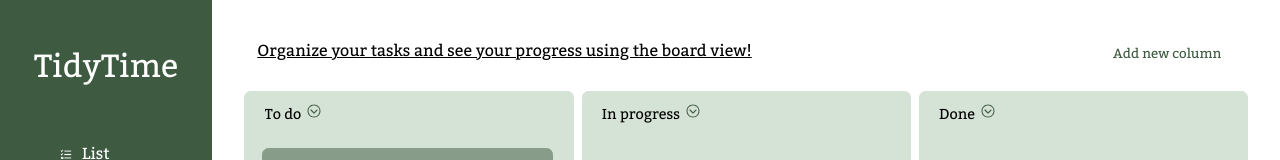
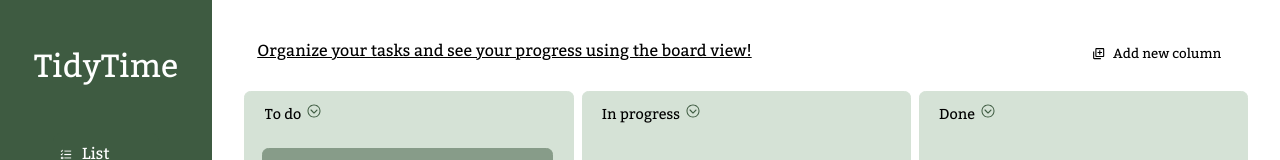
Before and after one commit to garciafdezpatricia/TidyTime, a Next.js app in the folder client/: page /board in a window 1280 px wide. Shown: the top 160 px of the page. Built offline with nearby package versions, Linux system fonts and the light colour scheme.

Commit message:
Added icon to button

```diff
--- a/client/src/components/Board/Board.scss
+++ b/client/src/components/Board/Board.scss
@@ -22,11 +22,13 @@
         }
 
         .add-column-button {
+            display: flex;
+            gap: .5rem;
             background-color: transparent;
             border-radius: .4rem;
             border: .1rem solid transparent;
             padding-inline: .8rem;
-            color: $primary-green;
+            color: $black;
             &:hover {
                 background-color: $hover-green;
             }
--- a/client/src/components/Board/Board.tsx
+++ b/client/src/components/Board/Board.tsx
@@ -2,6 +2,7 @@ import { useEffect, useState } from "react";
 import Column from "./Column";
 import { useTaskContext } from "../Context/TaskContext";
 import MoveModal from "../Modal/AbsoluteModal/AbsoluteModal";
+import { BiAddToQueue } from "react-icons/bi";
 
 
 
@@ -57,7 +58,10 @@ export default function Board() {
                 <button
                     className="add-column-button"
                     onClick={() => setBoardColumns([...boardColumns, "New column"])}
-                >Add new column</button>
+                >
+                    <BiAddToQueue />
+                    Add new column
+                </button>
             </section>
             <section className={boardColumns.length > 0 ? "board-board" : "board-board-empty"}>
                 {
```
